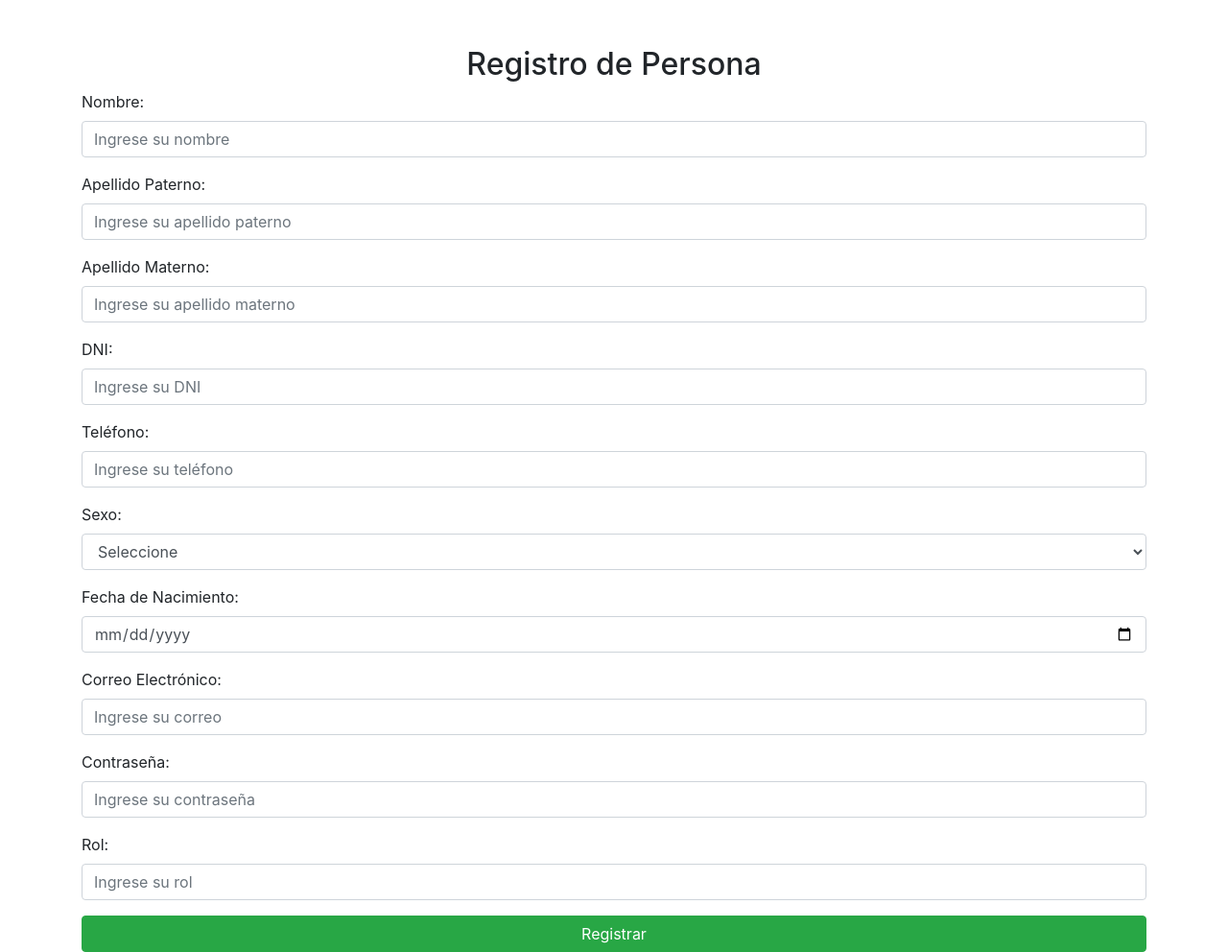
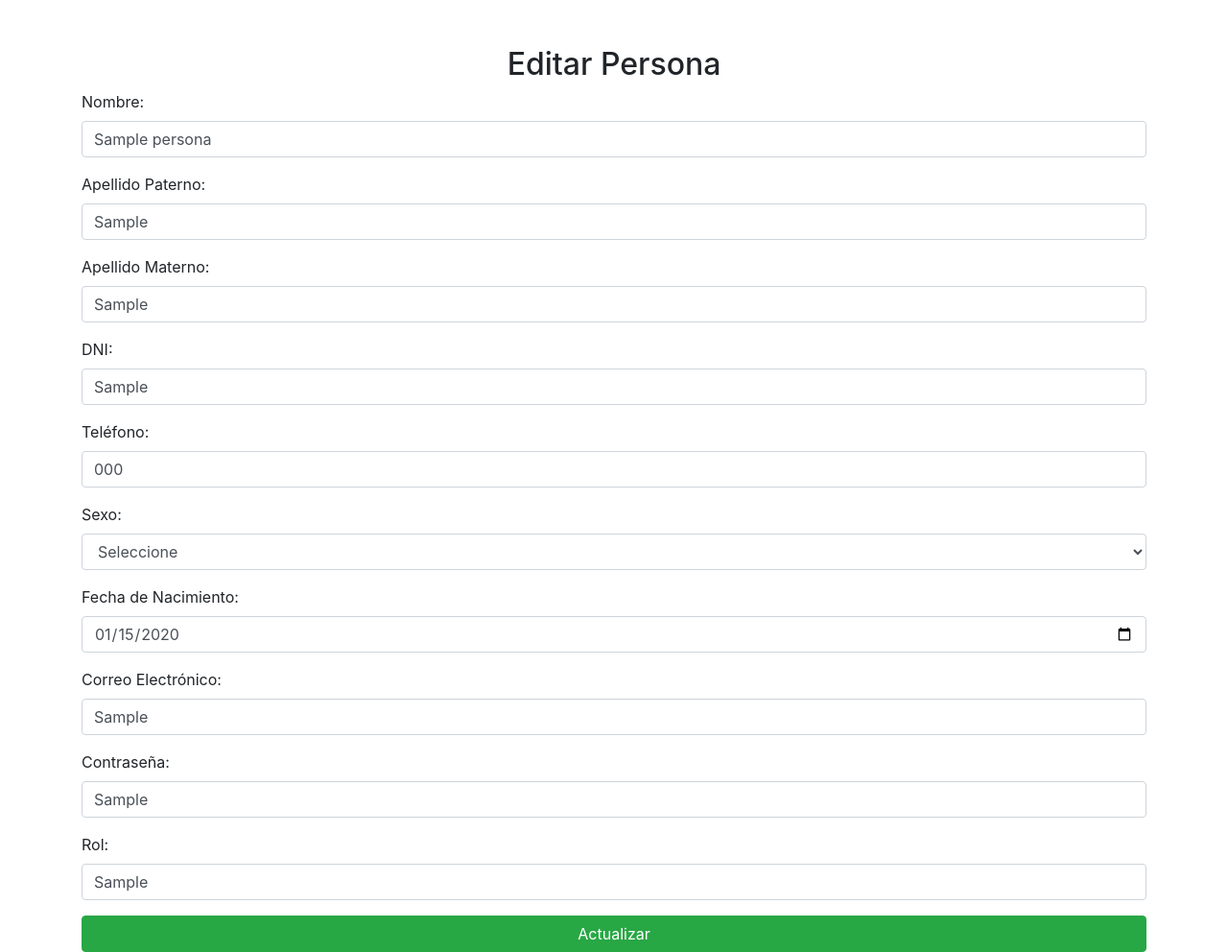
Before and after one commit to njmn21/user_people_flask, a Flask app: page /registro?id_persona=1 in a window 1280 px wide. Shown: the part 56-1048 px from the top of the page at 96% size. Run offline with Flask 3, Linux system fonts and the light colour scheme; tables that the repository leaves empty hold one stand-in row (values such as "Sample post"); parts of the project's set-up code (start-up, migrations or seed data) failed here and were passed over; some libraries are stand-ins or nearby versions.

Commit message:
edit method

```diff
--- a/src/templates/index.html
+++ b/src/templates/index.html
@@ -50,7 +50,7 @@
                     <td>{{ 'Activo' if persona.estado else 'Inactivo' }}</td>
                     <td>{{ persona.usuarios[0].rol }}</td>
                     <td>
-                        <a href="#" class="btn btn-primary btn-sm">Editar</a>
+                        <a href="{{ url_for('persona_usuario_view.registro', id_persona=persona.id_persona) }}" class="btn btn-primary btn-sm">Editar</a>
                         <form action="{{ url_for('persona_usuario_view.eliminar_persona', id_persona=persona.id_persona) }}" method="POST" style="display:inline;">
                             <button type="submit" class="btn btn-danger btn-sm">Eliminar</button>
                         </form>
--- a/src/templates/registro.html
+++ b/src/templates/registro.html
@@ -4,7 +4,7 @@
 <head>
     <meta charset="UTF-8">
     <meta name="viewport" content="width=device-width, initial-scale=1.0">
-    <title>Registro de Persona</title>
+    <title>{{ 'Editar Persona' if persona else 'Registro de Persona' }}</title>
     <link href="https://stackpath.bootstrapcdn.com/bootstrap/4.5.2/css/bootstrap.min.css" rel="stylesheet">
 </head>
 
@@ -23,60 +23,54 @@
         </div>
     </nav>
     <div class="container mt-5">
-        <h2 class="text-center">Registro de Persona</h2>
-        <form action="registro_persona" method="POST">
+        <h2 class="text-center">{{ 'Editar Persona' if persona else 'Registro de Persona' }}</h2>
+        <form action="{{ url_for('persona_usuario_view.registro_persona') }}" method="POST">
+            <input type="hidden" id="id_persona" name="id_persona" value="{{ persona.id_persona if persona else '' }}">
             <div class="form-group">
                 <label for="nombre">Nombre:</label>
-                <input type="text" class="form-control" id="nombre" name="nombre" placeholder="Ingrese su nombre"
-                    required>
+                <input type="text" class="form-control" id="nombre" name="nombre" placeholder="Ingrese su nombre" value="{{ persona.nombre if persona else '' }}" required>
             </div>
             <div class="form-group">
                 <label for="apellido_paterno">Apellido Paterno:</label>
-                <input type="text" class="form-control" id="apellido_paterno" name="apellido_paterno"
-                    placeholder="Ingrese su apellido paterno" required>
+                <input type="text" class="form-control" id="apellido_paterno" name="apellido_paterno" placeholder="Ingrese su apellido paterno" value="{{ persona.apellido_paterno if persona else '' }}" required>
             </div>
             <div class="form-group">
                 <label for="apellido_materno">Apellido Materno:</label>
-                <input type="text" class="form-control" id="apellido_materno" name="apellido_materno"
-                    placeholder="Ingrese su apellido materno" required>
+                <input type="text" class="form-control" id="apellido_materno" name="apellido_materno" placeholder="Ingrese su apellido materno" value="{{ persona.apellido_materno if persona else '' }}" required>
             </div>
             <div class="form-group">
                 <label for="dni">DNI:</label>
-                <input type="text" class="form-control" id="dni" name="dni" placeholder="Ingrese su DNI" pattern="\d{8}"
-                    title="Debe tener 8 dígitos" required>
+                <input type="text" class="form-control" id="dni" name="dni" placeholder="Ingrese su DNI" pattern="\d{8}" title="Debe tener 8 dígitos" value="{{ persona.dni if persona else '' }}" required>
             </div>
             <div class="form-group">
                 <label for="telefono">Teléfono:</label>
-                <input type="tel" class="form-control" id="telefono" name="telefono" placeholder="Ingrese su teléfono"
-                    pattern="\d{9}" title="Debe tener 9 dígitos" required>
+                <input type="tel" class="form-control" id="telefono" name="telefono" placeholder="Ingrese su teléfono" pattern="\d{9}" title="Debe tener 9 dígitos" value="{{ persona.telefono if persona else '' }}" required>
             </div>
             <div class="form-group">
                 <label for="sexo">Sexo:</label>
                 <select class="form-control" name="sexo" id="sexo" required>
                     <option value="">Seleccione</option>
-                    <option value="Masculino">Masculino</option>
-                    <option value="Femenino">Femenino</option>
+                    <option value="Masculino" {{ 'selected' if persona and persona.sexo == 'Masculino' else '' }}>Masculino</option>
+                    <option value="Femenino" {{ 'selected' if persona and persona.sexo == 'Femenino' else '' }}>Femenino</option>
                 </select>
             </div>
             <div class="form-group">
                 <label for="fecha_nacimiento">Fecha de Nacimiento:</label>
-                <input type="date" class="form-control" id="fecha_nacimiento" name="fecha_nacimiento" required>
+                <input type="date" class="form-control" id="fecha_nacimiento" name="fecha_nacimiento" value="{{ persona.fecha_nacimiento if persona else '' }}" required>
             </div>
             <div class="form-group">
                 <label for="correo">Correo Electrónico:</label>
-                <input type="email" class="form-control" id="correo" name="correo" placeholder="Ingrese su correo"
-                    required>
+                <input type="email" class="form-control" id="correo" name="correo" placeholder="Ingrese su correo" value="{{ persona.correo if persona else '' }}" required>
             </div>
             <div class="form-group">
                 <label for="contrasenia">Contraseña:</label>
-                <input class="form-control" id="contrasenia" name="contrasenia" placeholder="Ingrese su contraseña"
-                    required>
+                <input class="form-control" id="contrasenia" name="contrasenia" placeholder="Ingrese su contraseña" value="{{ persona.contrasenia if persona else '' }}" required>
             </div>
             <div class="form-group">
                 <label for="rol">Rol:</label>
-                <input type="text" class="form-control" id="rol" name="rol" placeholder="Ingrese su rol" required>
+                <input type="text" class="form-control" id="rol" name="rol" placeholder="Ingrese su rol" value="{{ persona.usuarios[0].rol if persona else '' }}" required>
             </div>
-            <button type="submit" class="btn btn-success btn-block">Registrar</button>
+            <button type="submit" class="btn btn-success btn-block">{{ 'Actualizar' if persona else 'Registrar' }}</button>
         </form>
     </div>
     <script src="https://code.jquery.com/jquery-3.5.1.slim.min.js"></script>
--- a/src/views/persona_usuario_view.py
+++ b/src/views/persona_usuario_view.py
@@ -5,18 +5,26 @@ from src import db
 
 persona_usuario_view = Blueprint('persona_usuario_view', __name__)
 
+#inicio
 @persona_usuario_view.route('/', methods=['GET'])
 def index():
     personas = db.session.query(Persona).join(Usuario).all()
     return render_template('index.html', personas=personas)
 
-@persona_usuario_view.route('/registro')
+#vista de registro
+@persona_usuario_view.route('/registro', methods=['GET'])
 def registro():
-    return render_template('registro.html')
+    id_persona = request.args.get('id_persona')
+    persona = None
+    if id_persona:
+        persona = db.session.query(Persona).filter_by(id_persona=id_persona).first()
+    return render_template('registro.html', persona=persona)
 
+#accion de registro
 @persona_usuario_view.route('/registro_persona', methods=['POST'])
 def registro_persona():
     try:
+        id_persona = request.form.get('id_persona')
         nombre = request.form['nombre']
         apellido_paterno = request.form['apellido_paterno']
         apellido_materno = request.form['apellido_materno']
@@ -30,47 +38,59 @@ def registro_persona():
 
         sexo_enum = Sexo[sexo.upper()]
 
-        nueva_persona = Persona(
-            nombre=nombre,
-            apellido_paterno=apellido_paterno,
-            apellido_materno=apellido_materno,
-            dni=dni,
-            telefono=telefono,
-            sexo=sexo_enum,
-            fecha_nacimiento=fecha_nacimiento,
-            correo=correo,
-            contrasenia=contrasenia
-        )
+        if id_persona:
+            persona = db.session.query(Persona).filter_by(id_persona=id_persona).first()
+            if persona:
+                persona.nombre = nombre
+                persona.apellido_paterno = apellido_paterno
+                persona.apellido_materno = apellido_materno
+                persona.dni = dni
+                persona.telefono = telefono
+                persona.sexo = sexo_enum
+                persona.fecha_nacimiento = fecha_nacimiento
+                persona.correo = correo
+                persona.contrasenia = contrasenia
+                persona.usuarios[0].rol = rol
+        else:
+            nueva_persona = Persona(
+                nombre=nombre,
+                apellido_paterno=apellido_paterno,
+                apellido_materno=apellido_materno,
+                dni=dni,
+                telefono=telefono,
+                sexo=sexo_enum,
+                fecha_nacimiento=fecha_nacimiento,
+                correo=correo,
+                contrasenia=contrasenia
+            )
+            db.session.add(nueva_persona)
+            db.session.flush()
 
-        db.session.add(nueva_persona)
-        db.session.flush()
+            nuevo_usuario = Usuario(
+                id_persona=nueva_persona.id_persona,
+                rol=rol
+            )
+            db.session.add(nuevo_usuario)
 
-        nuevo_usuario = Usuario(
-            id_persona=nueva_persona.id_persona,
-            rol=rol
-        )
-
-        db.session.add(nuevo_usuario)
         db.session.commit()
-
         return redirect(url_for('persona_usuario_view.index'))
 
     except Exception as e:
+        db.session.rollback()
         return str(e)
 
+#accion de eliminar
 @persona_usuario_view.route('/eliminar_persona/<int:id_persona>', methods=['POST'])
 def eliminar_persona(id_persona):
     try:
         persona = db.session.query(Persona).filter_by(id_persona=id_persona).first()
         if persona:
-            # Eliminar usuarios asociados antes de eliminar la persona
             db.session.query(Usuario).filter_by(id_persona=id_persona).delete()
 
-            # Ahora eliminar la persona
             db.session.delete(persona)
             db.session.commit()
 
         return redirect(url_for('persona_usuario_view.index'))
     except Exception as e:
-        db.session.rollback()  # En caso de error, hacer rollback
+        db.session.rollback()
         return str(e)
```
